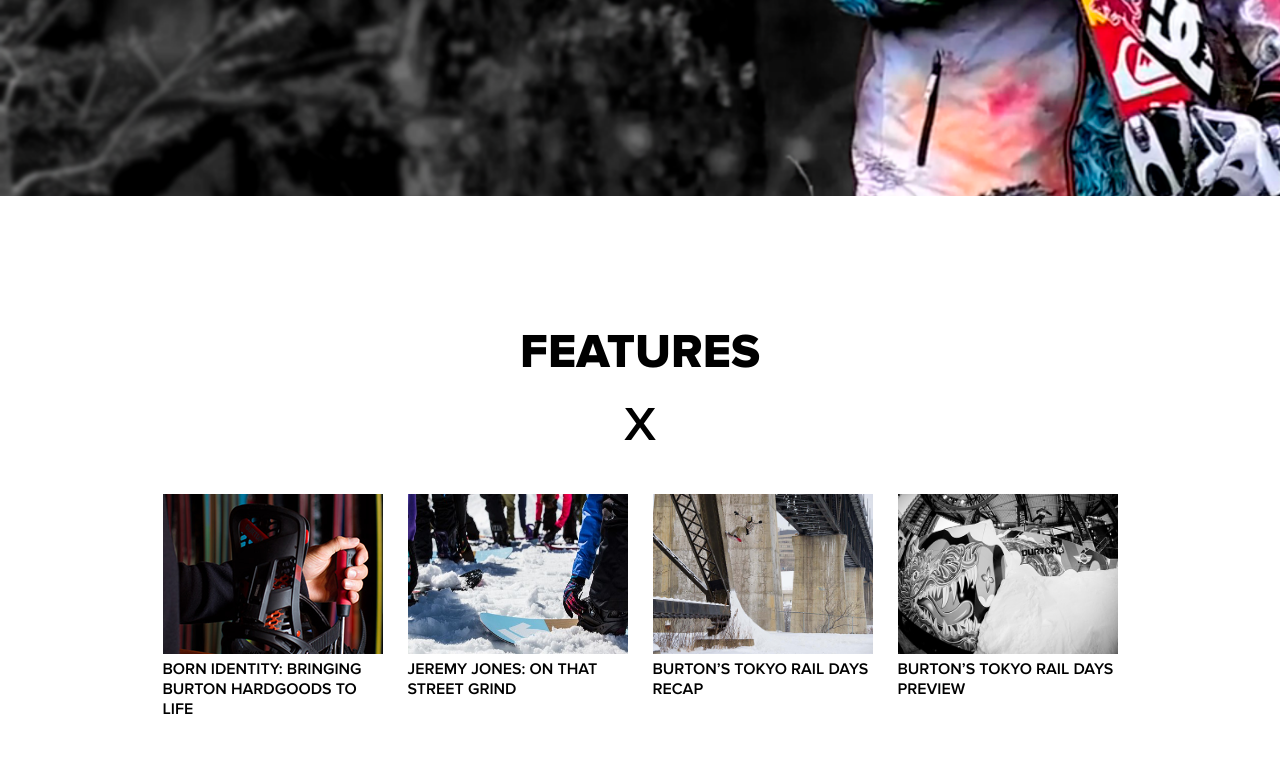
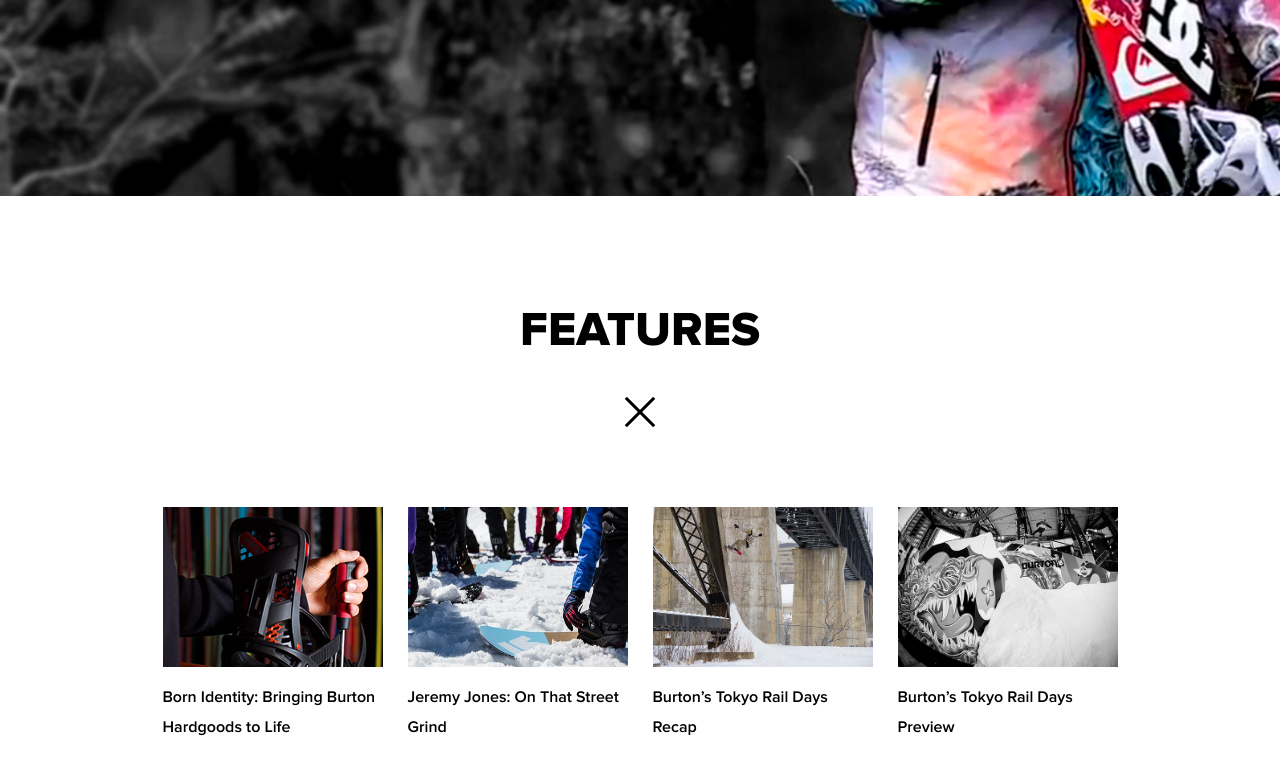
Before and after one commit to romeech91/Snowboard-shop, a website: page src/index.html in a window 1280 px wide. Shown: the part 2014-2788 px from the top of the page. Drawn offline with nearby package versions, Linux system fonts and the light colour scheme; files that its build step writes are made by us from their sources.

Commit message:
features sec complete

```diff
--- a/src/scss/_base.scss
+++ b/src/scss/_base.scss
@@ -59,3 +59,10 @@
 .subtitle {
 	font-size: 14px;
 }
+
+
+.section-cross {
+	text-align: center;
+	font-size: 48px;
+	margin-bottom: 65px;
+}
--- a/src/scss/features.scss
+++ b/src/scss/features.scss
@@ -8,23 +8,25 @@
 
 .title-features {
 	text-align: center;
-	margin-bottom: 15px;
+	margin-bottom: 25px;
 }
 
 .features__list {
 	display: flex;
 	justify-content: space-around;
 }
+
 .features__block {
 	width: 220px;
 }
+
+.features__block-text {
+	text-transform: none;
+	line-height: 30px;
+}
+
 .features__item-bg {
 	width: 220px;
 	height: 160px;
+	margin-bottom: 10px;
 }
-
-.section-subtitle {
-	text-align: center;
-	font-size: 48px;
-	margin-bottom: 40px;
-}
--- a/src/template/features.html
+++ b/src/template/features.html
@@ -1,7 +1,9 @@
 <section class="features section">
 	<div class="container">
 		<h1 class="main-title title-features">features</h1>
-		<div class="section-subtitle">X</div>
+		<div class="section-cross">
+			<img src="img/icons/cross.png" alt="cross icon">
+		</div>
 		<ul class="features__list">
 			<li class="features__item">
 				<div class="features__block">
--- a/src/template/slider-section.html
+++ b/src/template/slider-section.html
@@ -1,4 +1,7 @@
 <section class="slider section">
 	<h2 class="main-title">Snowboards</h2>
+	<div class="section-cross">
+		<img src="img/icons/cross.png" alt="cross icon">
+	</div>
 	<div class="subtitle">Aliquam erat volutpat. Curabitur ut consequat arcu eget laoreet est</div>
 </section>
```
Also changed, not shown: build/img/icons/cross.png (added), build/index.html, build/main.css, src/img/icons/cross.png (added).
